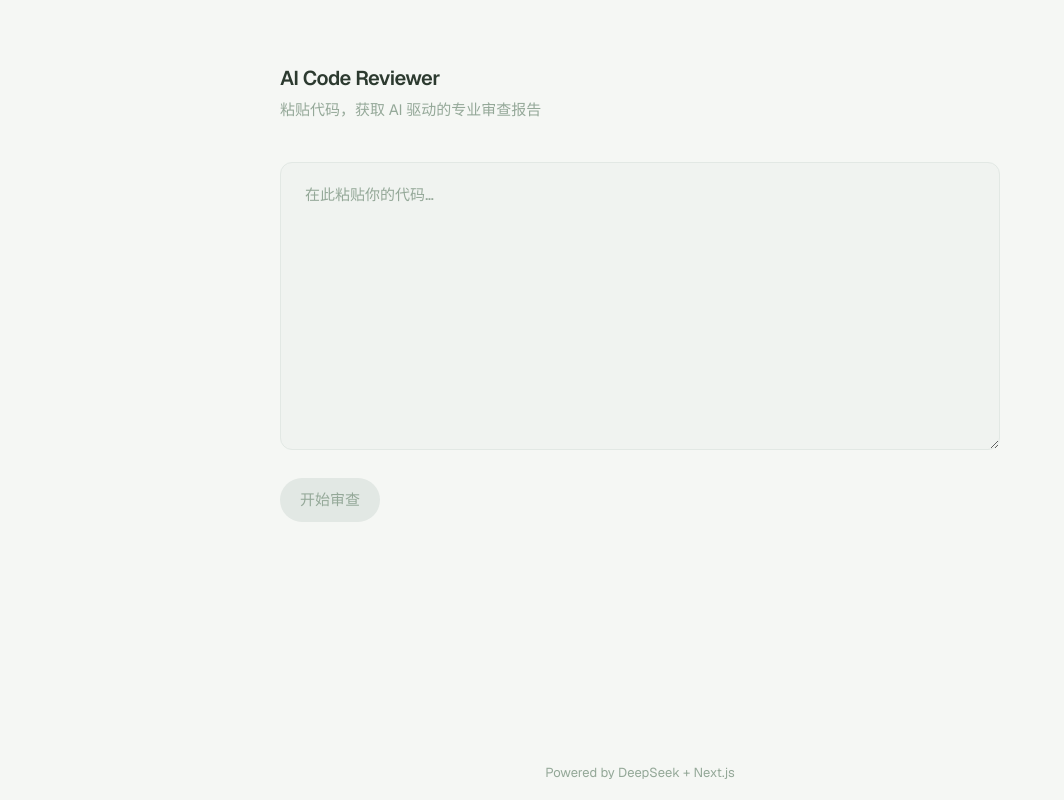
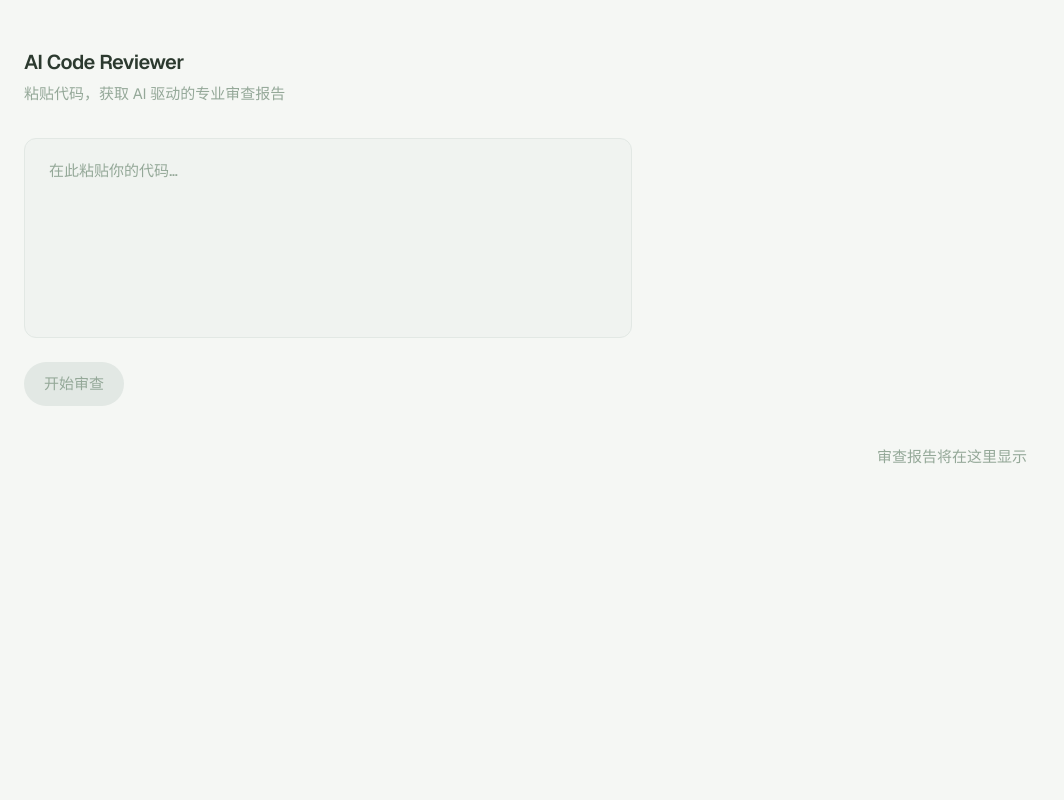
Before and after one commit to ClownFish7788/ai-code-reviewer, a Next.js app: page / in a window 1280 px wide. Shown: the whole page, without its empty margins (0-1064 px from the left). Built offline with nearby package versions, Linux system fonts and the light colour scheme.

Commit message:
fix: review api的NOT FOUND bug删除 @/lib/ai.ts 导入 @openai/deepseek 包 route中直接使用deepseek代替openai

```diff
--- a/package.json
+++ b/package.json
@@ -9,6 +9,7 @@
     "lint": "eslint"
   },
   "dependencies": {
+    "@ai-sdk/deepseek": "^2.0.38",
     "@ai-sdk/openai": "^3.0.71",
     "ai": "^6.0.205",
     "next": "16.2.9",
--- a/src/app/api/review/route.ts
+++ b/src/app/api/review/route.ts
@@ -1,6 +1,6 @@
-import { deepseek } from "@/lib/ai";
 import { GENERATOR_SYSTEM_PROMPT } from "@/lib/prompts";
 import { generateText } from "ai";
+import { deepseek } from '@ai-sdk/deepseek'
 
 /**
  * POST /api/review
@@ -20,7 +20,7 @@ export async function POST(request: Request) {
     }
 
     const result = await generateText({
-      model: deepseek(process.env.DEFAULT_MODEL || "deepseek-v4-flash"),
+      model: deepseek(process.env.DEFAULT || 'deepseek-chat'),
       prompt: `请审查以下代码：\n\n\`\`\`\n${code}\n\`\`\``,
     });
 
--- a/src/app/page.tsx
+++ b/src/app/page.tsx
@@ -50,43 +50,45 @@ export default function Home() {
 
   return (
     /*
-     * 弹性容器架构
+     * 布局架构 — 水平分栏
      *
-     * 外层 flex-col   → 垂直流向（header → 内容 → footer）
-     * 中间 flex-row   → 水平流向，为未来分栏 + 拖拽预留
-     *   当前只有一个居中面板，后续加入第二面板和分隔条即可
+     * ┌──────────────────────────────────────────┐
+     * │  Header                                   │
+     * ├────────────────────┬─────────────────────┤
+     * │                    │                     │
+     * │  左栏（代码输入）    │  右栏（审查结果）     │
+     * │                    │                     │
+     * └────────────────────┴─────────────────────┘
+     *
+     * 两栏等宽（flex-1），中间空隙未来放拖拽手柄
      */
-    <div className="flex flex-col min-h-full">
+    <div className="flex flex-col h-full">
       {/* ================================================================
           Header
           ================================================================ */}
-      <header className="shrink-0 px-5 pt-16 pb-10">
-        <div className="max-w-[720px] mx-auto">
+      <header className="shrink-0 px-6 pt-12 pb-8">
         <h1 className="text-xl font-semibold tracking-tight text-ink">
           AI Code Reviewer
         </h1>
         <p className="mt-1.5 text-[15px] text-muted leading-relaxed">
           粘贴代码，获取 AI 驱动的专业审查报告
         </p>
-        </div>
       </header>
 
       {/* ================================================================
-          主区域 — flex-row 为未来分栏预留
-          当前只有一栏，居中展示
+          水平双栏 — 等宽，空隙为未来拖拽预留
           ================================================================ */}
-      <div className="flex flex-1 justify-center px-5">
-        {/* 左/主面板 — 未来可与右侧面板并排 */}
-        <main className="flex flex-col gap-6 w-full max-w-[720px] pb-16">
-          <form onSubmit={handleSubmit}>
+      <div className="flex flex-1 gap-4 px-6 pb-6 min-h-0">
+        {/* 左栏：代码输入 */}
+        <section className="flex flex-1 flex-col min-w-0">
+          <form onSubmit={handleSubmit} className="flex flex-col flex-1">
             <CodeInput
               value={code}
               onChange={setCode}
               disabled={phase !== "idle"}
             />
 
-            {/* 操作栏 */}
-            <div className="mt-5 flex items-center gap-4">
+            <div className="mt-4 flex items-center gap-4 shrink-0">
               <button
                 type="submit"
                 disabled={!canSubmit}
@@ -117,8 +119,18 @@ export default function Home() {
               )}
             </div>
           </form>
+        </section>
 
-          {/* 加载态 */}
+        {/* 右栏：审查结果 / 占位 / 加载 / 错误 */}
+        <section className="flex flex-1 flex-col min-w-0">
+          {phase === "idle" && (
+            <div className="flex flex-1 items-center justify-center">
+              <p className="text-[15px] text-muted">
+                审查报告将在这里显示
+              </p>
+            </div>
+          )}
+
           {phase === "generating" && (
             <div className="flex items-center gap-3 py-8 animate-fade-in">
               <span className="w-2 h-2 rounded-full bg-teal animate-pulse-dot" />
@@ -128,7 +140,6 @@ export default function Home() {
             </div>
           )}
 
-          {/* 错误态 */}
           {phase === "error" && error && (
             <div className="flex flex-col gap-3 py-6 animate-fade-in">
               <p className="text-[15px] text-coral">{error}</p>
@@ -141,7 +152,6 @@ export default function Home() {
             </div>
           )}
 
-          {/* 结果 */}
           {phase === "done" && report && (
             <ReviewResult
               report={report}
@@ -149,15 +159,8 @@ export default function Home() {
               iterations={iterations}
             />
           )}
-        </main>
+        </section>
       </div>
-
-      {/* ================================================================
-          Footer
-          ================================================================ */}
-      <footer className="shrink-0 pb-4 text-center text-[13px] text-muted">
-        Powered by DeepSeek + Next.js
-      </footer>
     </div>
   );
 }
--- a/src/components/CodeInput.tsx
+++ b/src/components/CodeInput.tsx
@@ -25,7 +25,7 @@ export const CodeInput: FC<CodeInputProps> = ({ value, onChange, disabled }) =>
         autoCorrect="off"
         autoCapitalize="off"
         className={`
-          w-full h-72 resize-y
+          w-full flex-1 min-h-[200px] resize-none
           bg-input
           font-mono text-[15px] leading-relaxed
           text-ink placeholder:text-muted
--- a/src/lib/ai.ts
+++ /dev/null
@@ -1,13 +0,0 @@
-import { createOpenAI } from "@ai-sdk/openai";
-
-/**
- * DeepSeek API 客户端（兼容 OpenAI 接口）
- * API Key 从环境变量 DEEPSEEK_API_KEY 读取
- */
-export const deepseek = createOpenAI({
-  baseURL: "https://api.deepseek.com/v1",
-  apiKey: process.env.DEEPSEEK_API_KEY,
-});
-
-/** 默认使用的模型 */
-export const DEFAULT_MODEL = deepseek("deepseek-chat");
```
Also changed, not shown: 1 other file (tests, documents, lock files or other folders). Lines whose indentation alone changed are shown as unchanged.
